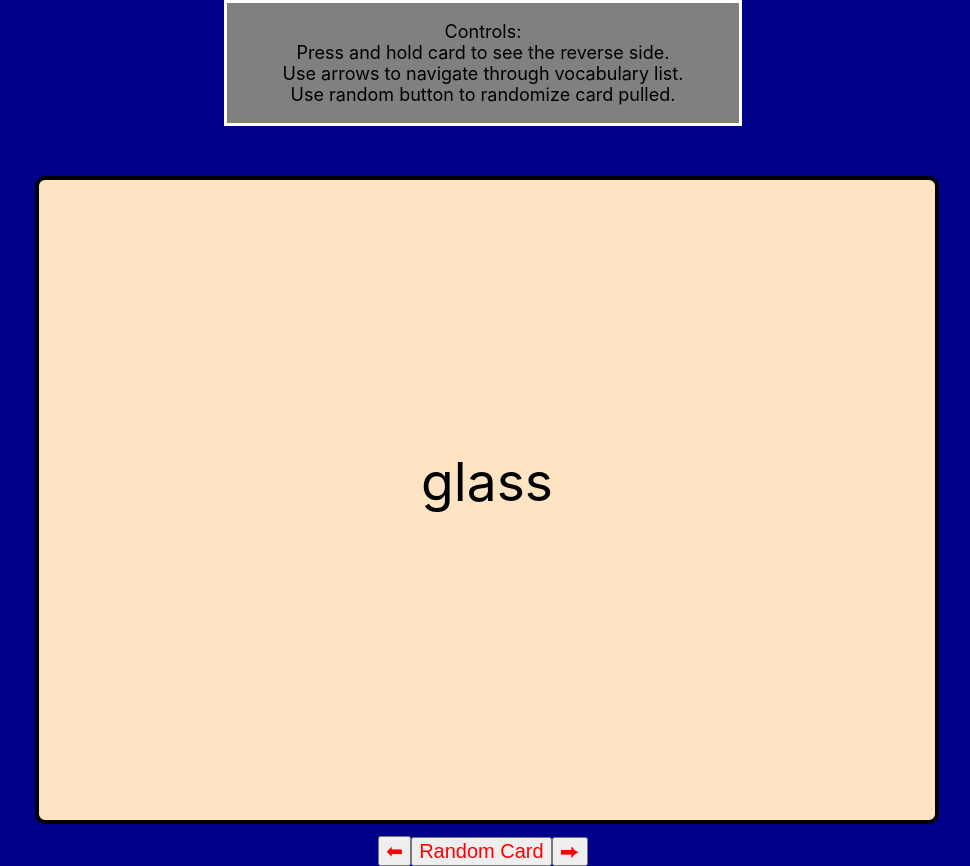
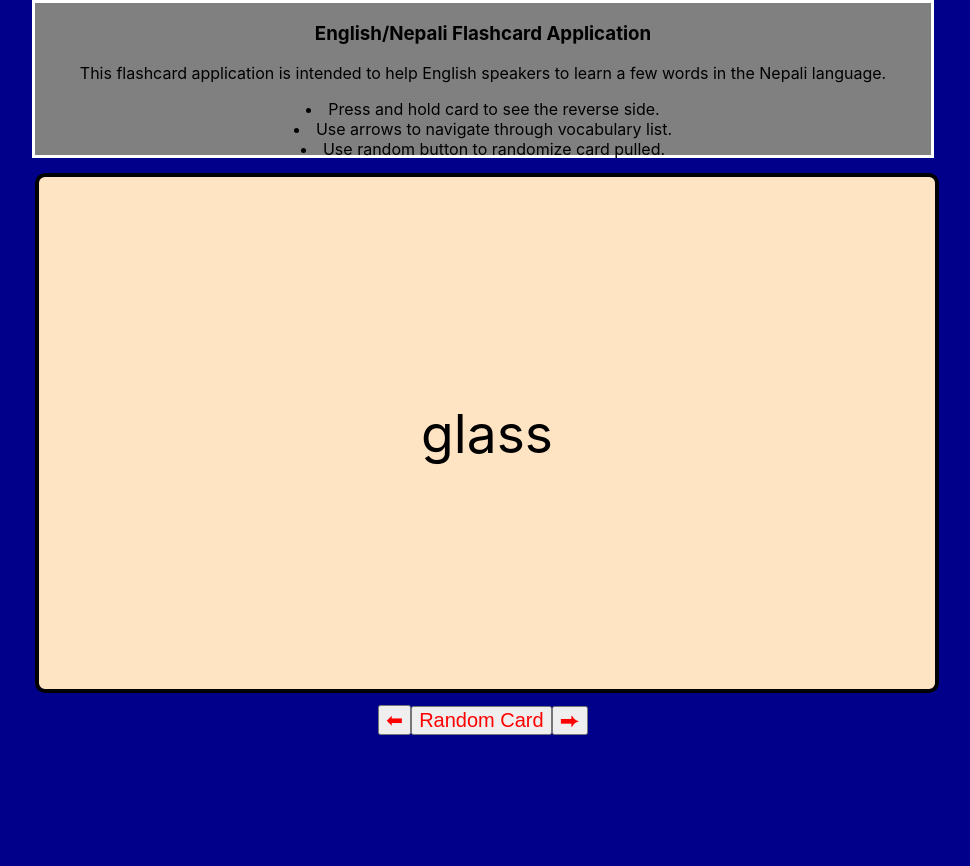
Before and after one commit to csu-hci-projects/SP24-The-Effects-Of-Virtual-Reality-Immersion-On-Retaining-Language, a React (Create React App) app in the folder FlashCardProgram/FlashCardProgram/: page / in a window 1280 px wide. Shown: the whole page, without its empty margins (157-1127 px from the left). After the commit the page ends 800 px from the top, so only its background shows below. Built offline with nearby package versions, Linux system fonts and the light colour scheme.

Commit message:
Updates to flashcards to include title, instructions and controls

```diff
--- a/FlashCardProgram/FlashCardProgram/src/App.css
+++ b/FlashCardProgram/FlashCardProgram/src/App.css
@@ -26,13 +26,19 @@
 
 .TopDisplay {
   color: black;
-  font-size: large;
+  font-size: medium;
   border: 3px solid white;
   background-color: gray;
-  width: 40%;
+  width: 70vw;
+  height: 152px;
   text-align: center;
   margin-left: auto;
   margin-right: auto;
+}
+
+ul {
+  list-style-position: inside;
+  padding-left: 0;
 }
 
 .App-link {
--- a/FlashCardProgram/FlashCardProgram/src/App.js
+++ b/FlashCardProgram/FlashCardProgram/src/App.js
@@ -81,11 +81,16 @@ class App extends Component {
     return (
       <div className="App">
         <div className="TopDisplay">
-        <p>Controls:
-          <br /> Press and hold card to see the reverse side.
-          <br /> Use arrows to navigate through vocabulary list.
-          <br /> Use random button to randomize card pulled.
+        <h3> English/Nepali Flashcard Application</h3>
+        <p>
+          This flashcard application is intended to help English speakers to
+          learn a few words in the Nepali language.
         </p>
+          <ul>
+            <li> Press and hold card to see the reverse side.</li>
+            <li> Use arrows to navigate through vocabulary list.</li>
+            <li>Use random button to randomize card pulled.</li>
+          </ul>
       </div>
             <div className="CardRow">
               <Card english={this.state.currentCard.english}
--- a/FlashCardProgram/FlashCardProgram/src/Card/Card.css
+++ b/FlashCardProgram/FlashCardProgram/src/Card/Card.css
@@ -8,8 +8,8 @@ body {
 .card-container, .front, .back {
     border-radius: 10px 10px;
     width: 70vw;
-    height: 50vw;
-    margin-top: 50px;
+    height: 40vw;
+    margin-top: 15px;
     margin-left: auto;
     margin-right: auto;
 }
@@ -41,6 +41,6 @@ body {
   }
 
 .english, .foreign{
-    padding-top:30%;
+    padding-top: 25%;
     font-size:40pt;
   }
```
